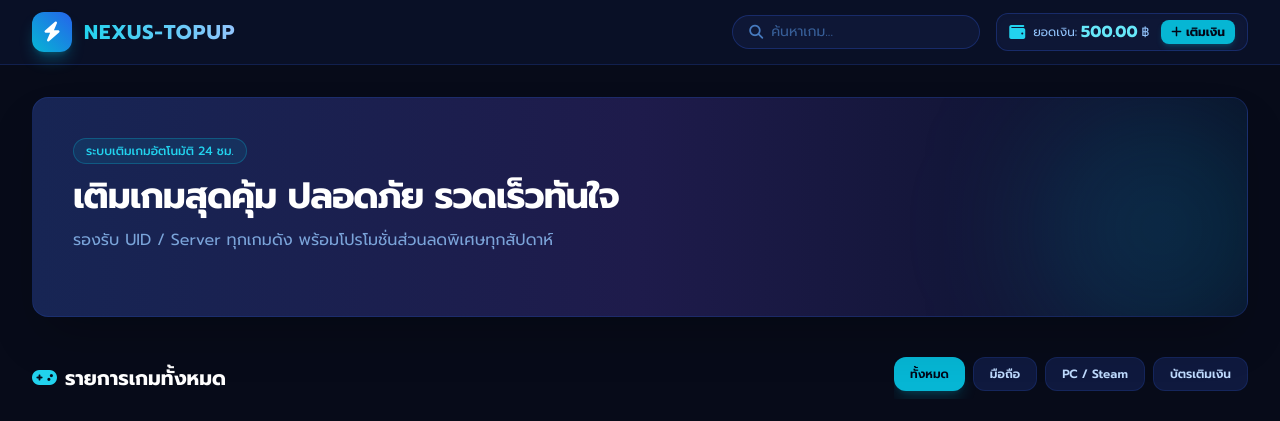
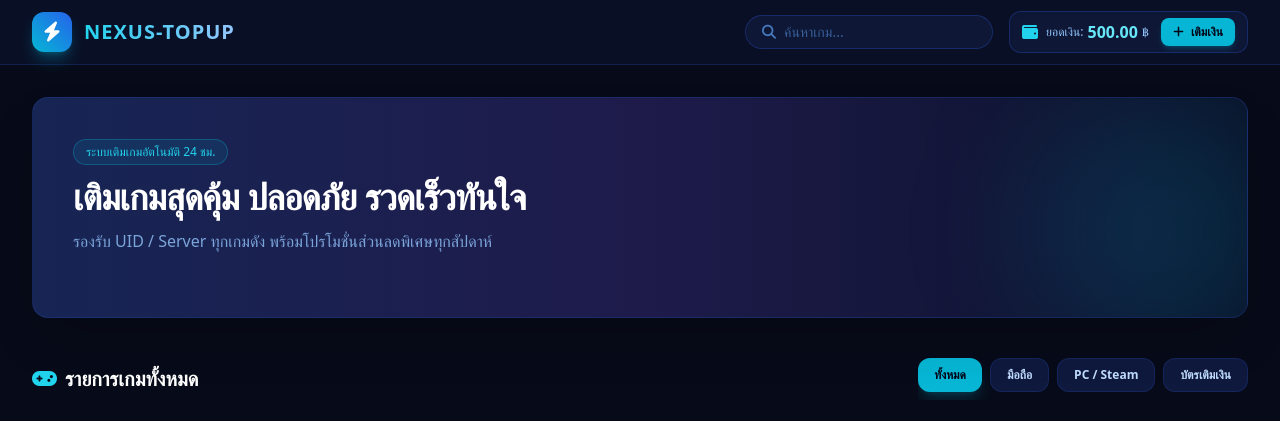
Before and after one commit to thanphooms-boop/nexus-topup1, a React (Vite) app: page / in a window 1280 px wide. Shown: the top 421 px of the page. Built offline with nearby package versions, Linux system fonts and the light colour scheme.

Commit message:
Update App.jsx

```diff
--- a/src/App.jsx
+++ b/src/App.jsx
@@ -157,7 +157,7 @@
   };
 
   return (
-    <div className="bg-[#070b19] text-blue-50 min-h-screen flex flex-col font-['Prompt'] selection:bg-cyan-500 selection:text-black">
+    <div className="bg-[#070b19] text-blue-50 min-h-screen flex flex-col font-sans selection:bg-cyan-500 selection:text-black">
 
       {/* Navbar */}
       <nav className="sticky top-0 z-50 bg-[#0a1128]/90 backdrop-blur-md border-b border-blue-900/40">
@@ -186,8 +186,11 @@
               <span className="text-xs text-blue-300 mr-1">ยอดเงิน:</span>
               <span className="font-bold text-cyan-300">{balance.toLocaleString('en-US', {minimumFractionDigits: 2})}</span>
               <span className="text-xs text-blue-300 ml-1">฿</span>
-              <button onClick={() => setIsWalletOpen(true)} className="ml-3 bg-cyan-500 hover:bg-cyan-400 text-slate-950 text-xs font-bold px-2.5 py-1 rounded-lg transition shadow-md shadow-cyan-500/20 cursor-pointer">
-                <i className="fa-solid fa-plus"></i> เติมเงิน
+              <button
+                onClick={() => setIsWalletOpen(true)}
+                className="ml-3 bg-cyan-500 hover:bg-cyan-400 text-slate-950 text-xs font-bold px-3 py-1.5 rounded-lg transition shadow-md shadow-cyan-500/20 cursor-pointer"
+              >
+                <i className="fa-solid fa-plus mr-1"></i> เติมเงิน
               </button>
             </div>
           </div>
@@ -213,13 +216,18 @@
             <i className="fa-solid fa-gamepad text-cyan-400"></i> รายการเกมทั้งหมด
           </h2>
           <div className="flex gap-2 overflow-x-auto pb-2">
-            {['all', 'mobile', 'pc', 'giftcard'].map(cat => (
+            {[
+              { id: 'all', label: 'ทั้งหมด' },
+              { id: 'mobile', label: 'มือถือ' },
+              { id: 'pc', label: 'PC / Steam' },
+              { id: 'giftcard', label: 'บัตรเติมเงิน' }
+            ].map(cat => (
               <button
-                key={cat}
-                onClick={() => setCategory(cat)}
-                className={`text-xs font-semibold px-4 py-2 rounded-xl transition cursor-pointer ${category === cat ? 'bg-cyan-500 text-slate-950 shadow-lg shadow-cyan-500/20' : 'bg-[#0f193e] text-blue-200 hover:bg-[#152352] border border-blue-900/40'}`}
+                key={cat.id}
+                onClick={() => setCategory(cat.id)}
+                className={`text-xs font-semibold px-4 py-2 rounded-xl transition cursor-pointer ${category === cat.id ? 'bg-cyan-500 text-slate-950 shadow-lg shadow-cyan-500/20 font-bold' : 'bg-[#0f193e] text-blue-200 hover:bg-[#152352] border border-blue-900/40'}`}
               >
-                {cat === 'all' ? 'ทั้งหมด' : cat === 'mobile' ? 'มือถือ' : cat === 'pc' ? 'PC / Steam' : 'บัตรเติมเงิน'}
+                {cat.label}
               </button>
             ))}
           </div>
```
